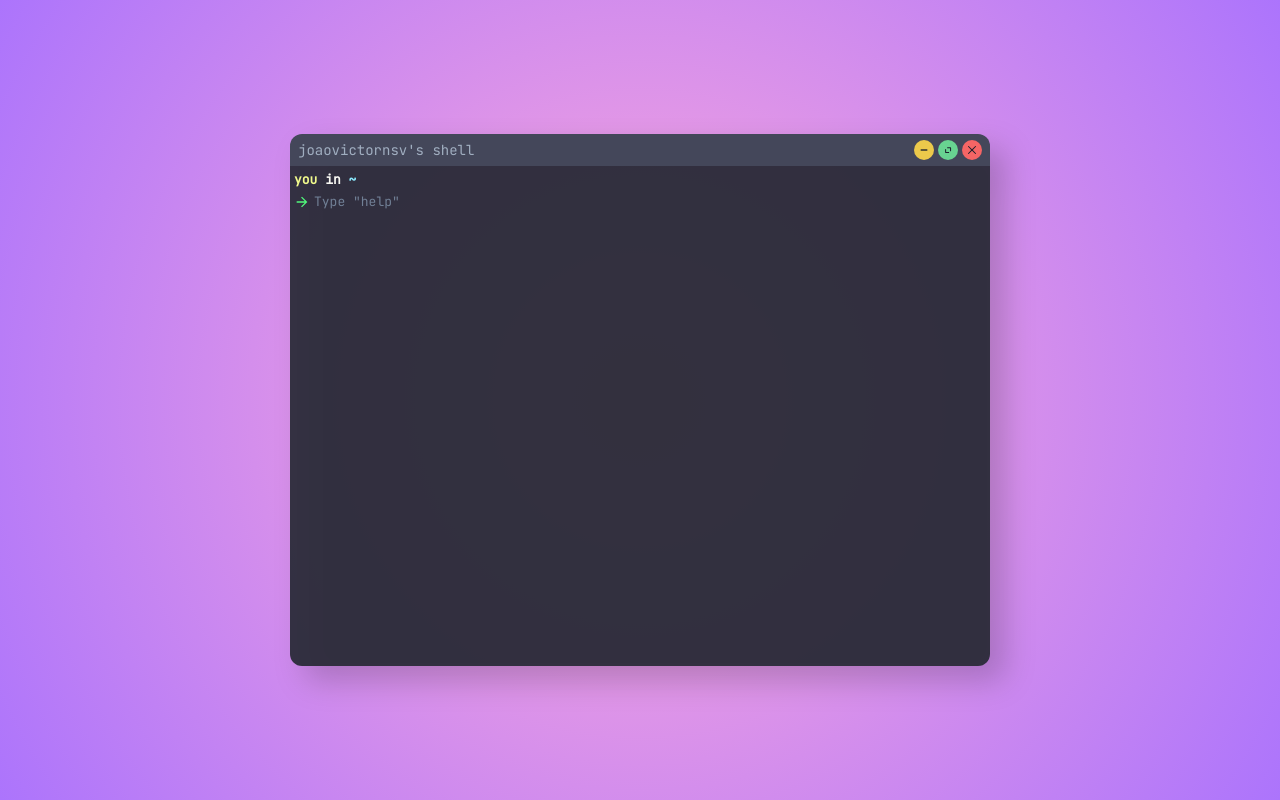
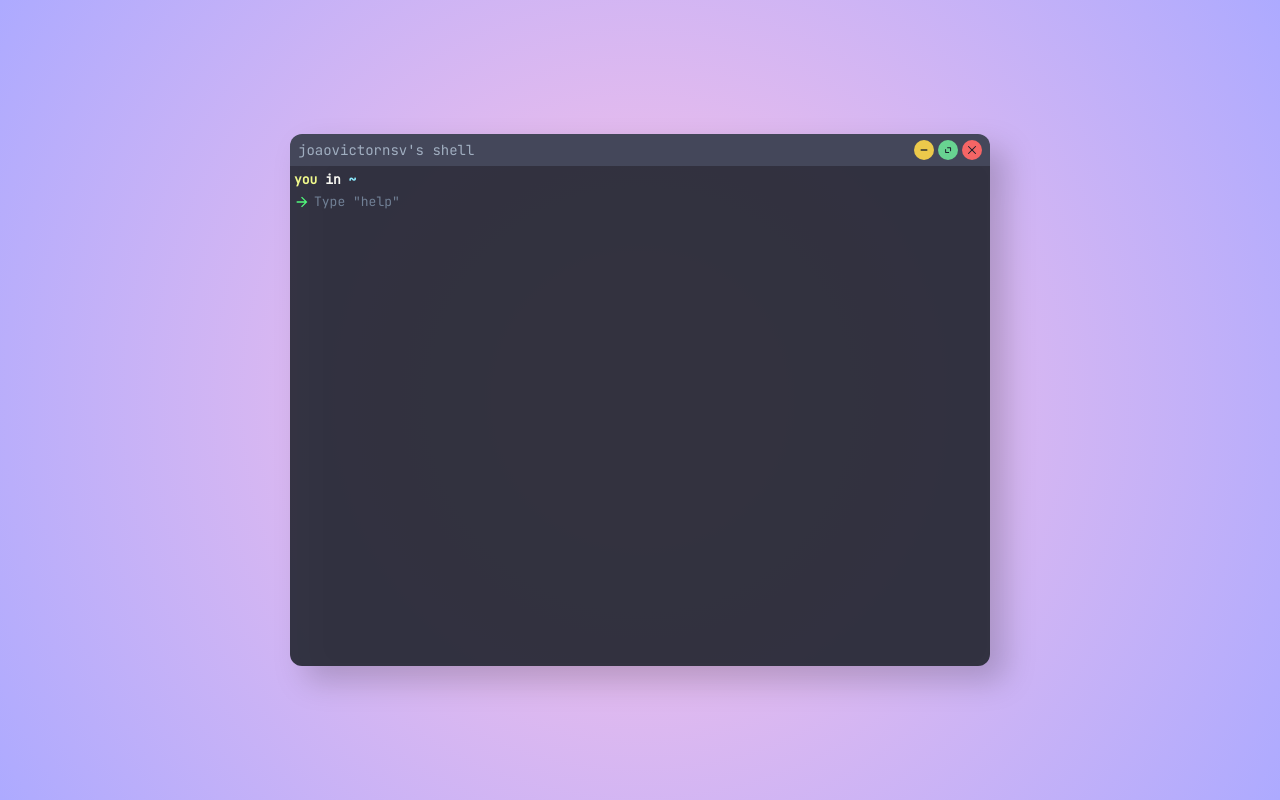
Before and after one commit to joaovictornsv/portfolio-terminal, a React (Vite) app: page / in a window 1280 px wide. Built offline with nearby package versions, Linux system fonts and the light colour scheme.

Commit message:
change background gradient

```diff
--- a/src/main.css
+++ b/src/main.css
@@ -1,4 +1,4 @@
 body {
-  background: radial-gradient(circle, rgba(255, 170, 219, 1) 0%, rgba(172, 116, 252, 1) 100%) !important;
+  background: radial-gradient(circle, rgba(255, 195, 229, 1) 0%, rgba(173, 170, 255, 1) 100%) !important;
   font-size: small;
 }
```
